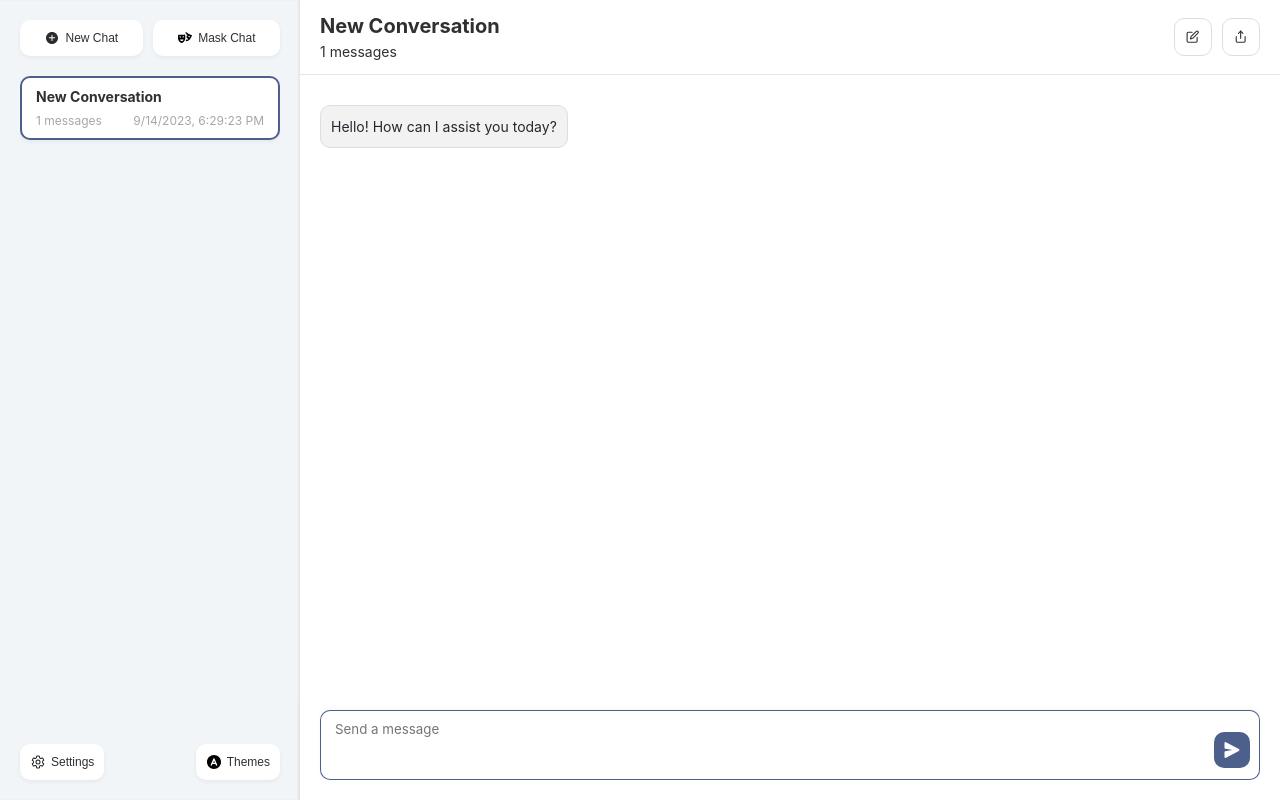
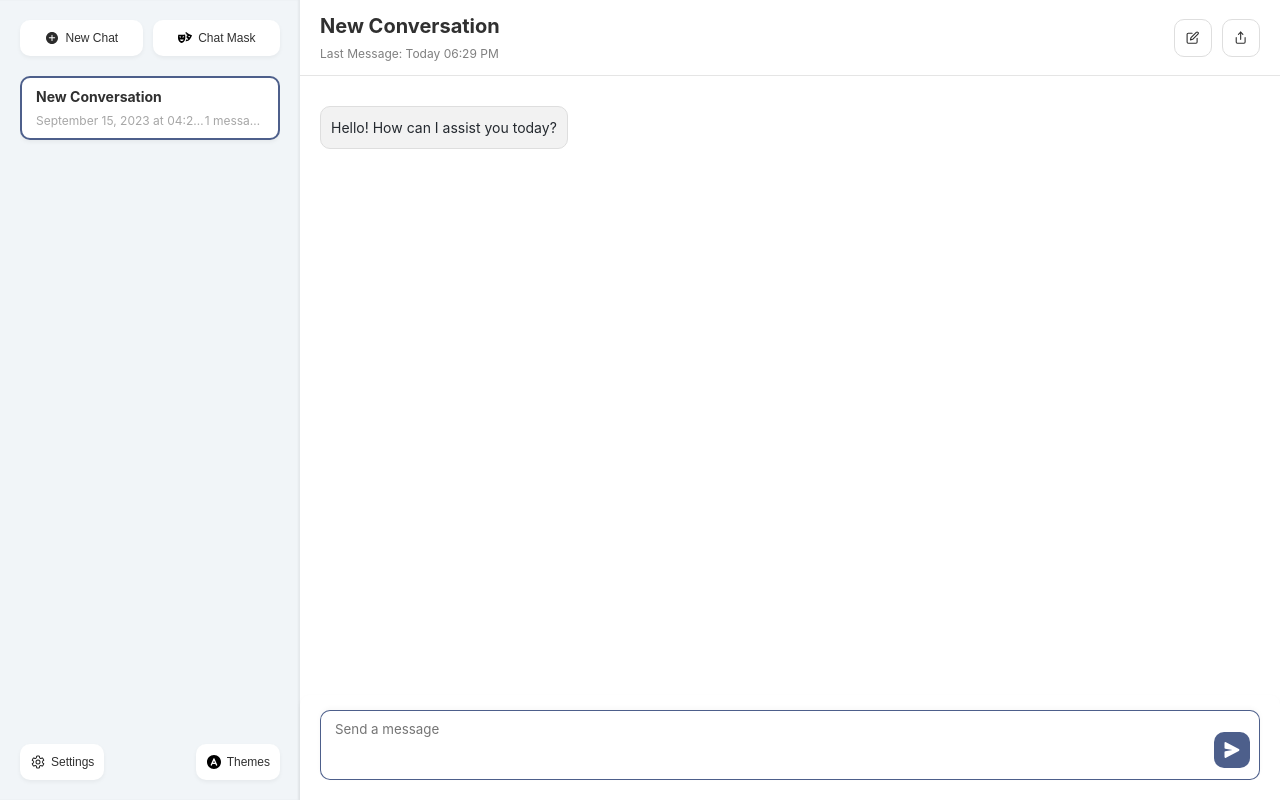
Before and after one commit to IM594/llama2-next, a Next.js app: page /#/ in a window 1280 px wide. Built offline with nearby package versions, Linux system fonts and the light colour scheme.

Commit message:
修复Date Bug，更新日期显示逻辑，添加日期到聊天，更改聊天标题，设置SUMMARIZE_MIN_LEN，修复回车键限制，修复发送限制 Bug

```diff
--- a/app/components/chat-list.tsx
+++ b/app/components/chat-list.tsx
@@ -16,19 +16,59 @@ import { Link, useNavigate } from "react-router-dom";
 import { Path } from "../constant";
 // import { MaskAvatar } from "./mask";
 import { Mask } from "../store/mask";
+import {func} from "prop-types";
 
 export function ChatItem(props: {
     onClick?: () => void;
     onDelete?: () => void;
     title: string;
     count: number;
-  time: string;
+    createTime: string;
+    lastMessageTime: string;
     selected: boolean;
     id: number;
     index: number;
     narrow?: boolean;
     mask: Mask;
 }) {
+    const formatTime = (dateString: string) => {
+        const today = new Date();
+        const date = new Date(dateString);
+
+        if (
+            date.getDate() === today.getDate() &&
+            date.getMonth() === today.getMonth() &&
+            date.getFullYear() === today.getFullYear()
+        ) {
+            return `Today ${date.toLocaleTimeString("en-US", {
+                hour: "2-digit",
+                minute: "2-digit",
+            })}`;
+        } else {
+            const yesterday = new Date(today);
+            yesterday.setDate(today.getDate() - 1);
+
+            if (
+                date.getDate() === yesterday.getDate() &&
+                date.getMonth() === yesterday.getMonth() &&
+                date.getFullYear() === yesterday.getFullYear()
+            ) {
+                return `Yesterday ${date.toLocaleTimeString("en-US", {
+                    hour: "2-digit",
+                    minute: "2-digit",
+                })}`;
+            } else {
+                return date.toLocaleString("en-US", {
+                    year: "numeric",
+                    month: "long",
+                    day: "numeric",
+                    hour: "2-digit",
+                    minute: "2-digit",
+                });
+            }
+        }
+    };
+
     return (
         <Draggable draggableId={`${props.id}`} index={props.index}>
             {(provided) => (
@@ -41,14 +81,11 @@ export function ChatItem(props: {
                     {...provided.draggableProps}
                     {...provided.dragHandleProps}
                     title={`${props.title}\n${Locale.ChatItem.ChatItemCount(
-            props.count,
+                        props.count
                     )}`}
                 >
                     {props.narrow ? (
                         <div className={styles["chat-item-narrow"]}>
-              {/*<div className={styles["chat-item-avatar"] + " no-dark"}>*/}
-              {/*  <MaskAvatar mask={props.mask} />*/}
-              {/*</div>*/}
                             <div className={styles["chat-item-narrow-count"]}>
                                 {props.count}
                             </div>
@@ -57,15 +94,16 @@ export function ChatItem(props: {
                         <>
                             <div className={styles["chat-item-title"]}>{props.title}</div>
                             <div className={styles["chat-item-info"]}>
+                                <div className={styles["chat-item-date"]}>
+                                    {formatTime(props.createTime)}
+                                </div>
                                 <div className={styles["chat-item-count"]}>
                                     {Locale.ChatItem.ChatItemCount(props.count)}
                                 </div>
-                <div className={styles["chat-item-date"]}>
-                  {new Date(props.time).toLocaleString()}
-                </div>
                             </div>
                         </>
-          )}
+                    )
+                    }
 
                     <div
                         className={styles["chat-item-delete"]}
@@ -107,6 +145,29 @@ export function ChatList(props: { narrow?: boolean }) {
     moveSession(source.index, destination.index);
   };
 
+  // function isValidDate(dateString: string | number | Date) {
+  //   const date = new Date(dateString);
+  //   console.log("date: ", date);
+  //   console.log("dateString: ", dateString);
+  //   console.log("date.getTime(): ", date.getTime());
+  //   console.log("isNaN(date.getTime()): ", isNaN(date.getTime()));
+  //   return !isNaN(date.getTime());
+  // }
+
+  // 判断item中是否有createTime
+    function hasCreateTime() {
+        for (let i = 0; i < sessions.length; i++) {
+            if (sessions[i].createTime) {
+            return true;
+            }
+        }
+        return false;
+    }
+
+
+
+
+
   return (
     <DragDropContext onDragEnd={onDragEnd}>
       <Droppable droppableId="chat-list">
@@ -119,7 +180,9 @@ export function ChatList(props: { narrow?: boolean }) {
             {sessions.map((item, i) => (
               <ChatItem
                 title={item.topic}
-                time={new Date(item.lastUpdate).toLocaleString()}
+                // time={hasCreateTime()? new Date(item.createTime).toLocaleString("en-US", {timeZone: "Australia/Sydney"}) : new Date(item.lastUpdate).toLocaleString("en-US", {timeZone: "Australia/Sydney"})}
+                createTime={new Date(item.createTime).toLocaleString("en-US", {timeZone: "Australia/Sydney"})}
+                lastMessageTime={new Date(item.lastUpdate).toLocaleString("en-US", {timeZone: "Australia/Sydney"})}
                 count={item.messages.length}
                 key={item.id}
                 id={item.id}
--- a/app/components/chat.tsx
+++ b/app/components/chat.tsx
@@ -341,7 +341,7 @@ export function ChatActions(props: {
 
   // stop all responses
   const couldStop = ControllerPool.hasPending();
-  const stopAll = () => ControllerPool.stopAll();
+  const stopAll = () => {ControllerPool.stopAll()}
 
   return (
     <div className={chatStyle["chat-input-actions"]}>
@@ -422,6 +422,10 @@ export function Chat() {
   const { submitKey, shouldSubmit } = useSubmitHandler();
   const { scrollRef, setAutoScroll, scrollToBottom } = useScrollToBottom();
   const [hitBottom, setHitBottom] = useState(true);
+  // 是否刚点击过发送键
+  //   const [justClickSend, setJustClickSend] = useState(false);
+  const [sendButtonDisabled, setSendButtonDisabled] = useState(false);
+
   const isMobileScreen = useMobileScreen();
   const navigate = useNavigate();
 
@@ -488,14 +492,25 @@ export function Chat() {
 
   // submit user input
   const onUserSubmit = () => {
-    if (userInput.length <= 0) return;
+    if (userInput.length <= 0 || couldStop || sendButtonDisabled) {
+      return; // 不允许提交
+    }
+
+    // 在提交之前禁用发送按钮
+    setSendButtonDisabled(true); // 禁用发送按钮
+
     setIsLoading(true);
-    chatStore.onUserInput(userInput).then(() => setIsLoading(false));
+    chatStore.onUserInput(userInput).then(() => {
+      setIsLoading(false);
+    });
+
     setBeforeInput(userInput);
     setUserInput("");
     // setPromptHints([]);
     if (!isMobileScreen) inputRef.current?.focus();
     setAutoScroll(true);
+
+
   };
 
   // stop response
@@ -629,6 +644,84 @@ export function Chat() {
   const couldStop = ControllerPool.hasPending();
   const stopAll = () => ControllerPool.stopAll();
 
+  useEffect(() => {
+    // 监听 couldStop 状态的变化
+    if (!couldStop) {
+      // 当 couldStop 变为 false 时重新启用发送按钮
+      setSendButtonDisabled(false);
+    }
+  }, [couldStop]);
+
+  function formatLastUpdate(lastUpdate: string | number | Date) {
+    const lastUpdateDate = new Date(lastUpdate);
+    const currentDate = new Date();
+
+    const options: Intl.DateTimeFormatOptions = {
+      hour: '2-digit',
+      minute: '2-digit',
+      // timeZoneName: 'short'
+    };
+
+    const timeFormat = lastUpdateDate.toLocaleTimeString('en-US', options);
+
+    if (
+        lastUpdateDate.getDate() === currentDate.getDate() &&
+        lastUpdateDate.getMonth() === currentDate.getMonth() &&
+        lastUpdateDate.getFullYear() === currentDate.getFullYear()
+    ) {
+      return `Today ${timeFormat}`;
+    } else {
+      currentDate.setDate(currentDate.getDate() - 1); // Go back 1 day
+      if (
+          lastUpdateDate.getDate() === currentDate.getDate() &&
+          lastUpdateDate.getMonth() === currentDate.getMonth() &&
+          lastUpdateDate.getFullYear() === currentDate.getFullYear()
+      ) {
+        return `Yesterday ${timeFormat}`;
+      } else {
+        return `${lastUpdateDate.toLocaleDateString('en-US', { timeZone: 'Australia/Sydney' })} ${timeFormat}`;
+      }
+    }
+  }
+
+
+  function formatTime(id: number | undefined) {
+    if (id !== undefined) {
+      const time = new Date(id);
+      const currentDate = new Date();
+
+      const options: Intl.DateTimeFormatOptions = {
+        hour: '2-digit',
+        minute: '2-digit',
+        // timeZoneName: 'short'
+      };
+
+      const timeFormat = time.toLocaleTimeString('en-US', options);
+
+      if (
+          time.getDate() === currentDate.getDate() &&
+          time.getMonth() === currentDate.getMonth() &&
+          time.getFullYear() === currentDate.getFullYear()
+      ) {
+        return `Today ${timeFormat}`;
+      } else {
+        currentDate.setDate(currentDate.getDate() - 1); // Go back 1 day
+        if (
+            time.getDate() === currentDate.getDate() &&
+            time.getMonth() === currentDate.getMonth() &&
+            time.getFullYear() === currentDate.getFullYear()
+        ) {
+          return `Yesterday ${timeFormat}`;
+        } else {
+          return `${time.toLocaleDateString('en-US', { timeZone: 'Australia/Sydney' })} ${timeFormat}`;
+        }
+      }
+    } else {
+      return 'Invalid date';
+    }
+  }
+
+
   return (
     <div className={styles.chat} key={session.id}>
       <div className="window-header">
@@ -639,8 +732,13 @@ export function Chat() {
           >
             {!session.topic ? DEFAULT_TOPIC : session.topic}
           </div>
-          <div className="window-header-sub-title">
-            {Locale.Chat.SubTitle(session.messages.length)}
+          {/*<div className="window-header-sub-title">*/}
+          {/*  Total : {Locale.Chat.SubTitle(session.messages.length)}*/}
+          {/*</div>*/}
+          <div className="window-header-lastupdatedate">
+            {/*Last Update: {new Date(session.lastUpdate).toLocaleString("en-US", {timeZone: "Australia/Sydney"})}*/}
+            Last Message: {formatLastUpdate(session.lastUpdate)}
+
           </div>
         </div>
         <div className="window-actions">
@@ -714,6 +812,9 @@ export function Chat() {
             !(message.preview || message.content.length === 0);
           const showTyping = message.preview || message.streaming;
 
+          console.log("message.date", message.date);
+
+
           return (
             <div
               key={i}
@@ -766,6 +867,13 @@ export function Chat() {
                         onClick={() => copyToClipboard(message.content)}
                       >
                         {Locale.Chat.Actions.Copy}
+                      </div>
+
+                      <div
+                          className={styles["chat-message-action-date"]}
+                      >
+                        {/*{message.date.toLocaleString()}*/}
+                        {formatTime(message.id)}
                       </div>
                     </div>
                   )}
@@ -823,20 +931,23 @@ export function Chat() {
             rows={inputRows}
             autoFocus={autoFocus}
           />
-
+          {/*couldStop说明现在的状态是正在运行中，所以不能发送*/}
           {couldStop ? (
               <IconButton
                   icon={<SendWhiteIcon />}
                   className={styles["chat-input-send-disabled"]}
                   type="primary"
+                  disabled={true}
               />
-          ) : (
+
+            ) : (
             <IconButton
               icon={<SendWhiteIcon />}
               // text={Locale.Chat.Send}
               className={styles["chat-input-send"]}
               type="primary"
               onClick={onUserSubmit}
+              disabled={sendButtonDisabled} // 设置按钮是否禁用
             />
 
           )}
--- a/app/components/home.module.scss
+++ b/app/components/home.module.scss
@@ -176,7 +176,7 @@
   font-size: 14px;
   font-weight: bolder;
   display: block;
-  width: 200px;
+  //width: 200px;
   overflow: hidden;
   text-overflow: ellipsis;
   white-space: nowrap;
@@ -439,6 +439,19 @@
       margin-right: 10px;
     }
   }
+
+  .chat-message-action-date {
+    border-radius: 10px; /* 调整圆角半径，根据需要 */
+    padding: 2px 0px; /* 添加内边距，根据需要 */
+    border-color: var(--primary); /* 添加边框颜色，根据需要 */
+    opacity: 0.5;
+    color: var(--black);
+    white-space: nowrap;
+
+    &:not(:first-child) {
+      margin-right: 10px;
+    }
+  }
 }
 
 .chat-message-user > .chat-message-container > .chat-message-item {
@@ -447,7 +460,7 @@
 
 .chat-message-actions {
   display: flex;
-  flex-direction: row-reverse;
+  flex-direction: row;
   width: 100%;
   padding-top: 5px;
   box-sizing: border-box;
@@ -456,6 +469,7 @@
 
 .chat-message-action-date {
   color: #aaa;
+  padding: 3px;
 }
 
 .chat-input-panel {
--- a/app/locales/en.ts
+++ b/app/locales/en.ts
@@ -11,7 +11,7 @@ const en: LocaleType = {
     ChatItemCount: (count: number) => `${count} messages`,
   },
   Chat: {
-    SubTitle: (count: number) => `${count} messages`,
+    SubTitle: (count: number) => `${count} Messages`,
     Actions: {
       ChatList: "Go To Conversation List",
       // CompressedHistory: "Compressed History Memory Prompt",
@@ -50,7 +50,7 @@ const en: LocaleType = {
   // },
   Home: {
     NewChat: "New Chat",
-    MaskChat: "Mask Chat",
+    MaskChat: "Chat Mask",
     DeleteChat: "Confirm to delete the selected conversation?",
     // DeleteToast: "Chat Deleted",
     // Revert: "Revert",
--- a/app/store/chat.ts
+++ b/app/store/chat.ts
@@ -50,6 +50,7 @@ export interface ChatSession {
   messages: Message[];
   stat: ChatStat;
   lastUpdate: number;
+  createTime: number;
   lastSummarizeIndex: number;
 
   mask: Mask;
@@ -79,6 +80,7 @@ function createEmptySession(): ChatSession {
       charCount: 0,
     },
     lastUpdate: Date.now(),
+    createTime:Date.now(),
     lastSummarizeIndex: 0,
     mask: createEmptyMask(),
   };
@@ -166,9 +168,12 @@ export const useChatStore = create<ChatStore>()(
         set(() => ({ globalId: get().globalId + 1 }));
         session.id = get().globalId;
 
+        // 设置创建时间
+        session.createTime = Date.now();
+
         if (mask) {
           session.mask = { ...mask };
-          session.topic = mask.name;
+          session.topic = "Mask | "+ mask.name;
         }
 
         set((state) => ({
@@ -236,6 +241,7 @@ export const useChatStore = create<ChatStore>()(
       onNewMessage(message) {
         get().updateCurrentSession((session) => {
           session.lastUpdate = Date.now();
+          console.log("date", session.lastUpdate);
         });
         get().updateStat(message);
         get().summarizeSession();
@@ -399,8 +405,8 @@ export const useChatStore = create<ChatStore>()(
         const session = get().currentSession();
 
         // 自动生成主题
-        // should summarize topic after chating more than 50 words
-        const SUMMARIZE_MIN_LEN = 50;
+        // should summarize topic after chating more than 200 words
+        const SUMMARIZE_MIN_LEN = 200;
         if (
           session.topic === DEFAULT_TOPIC &&
           countMessages(session.messages) >= SUMMARIZE_MIN_LEN
--- a/app/styles/window.scss
+++ b/app/styles/window.scss
@@ -26,6 +26,12 @@
     font-size: 14px;
     margin-top: 5px;
   }
+
+  .window-header-lastupdatedate {
+    font-size: 12px;
+    margin-top: 8px;
+    color: #00000080
+  }
 }
 
 .window-actions {
--- a/app/utils.ts
+++ b/app/utils.ts
@@ -4,7 +4,7 @@ import Locale from "./locales";
 
 // 去除主题末尾的标点符号
 export function trimTopic(topic: string) {
-  return topic.replace(/[，。！？”“"、,.!?]*$/, "");
+  return topic.replace(/[，。！？”“"、,.!?#]*$/, "");
 }
 
 // 复制文本到剪贴板
```
Lines whose indentation alone changed are shown as unchanged.
